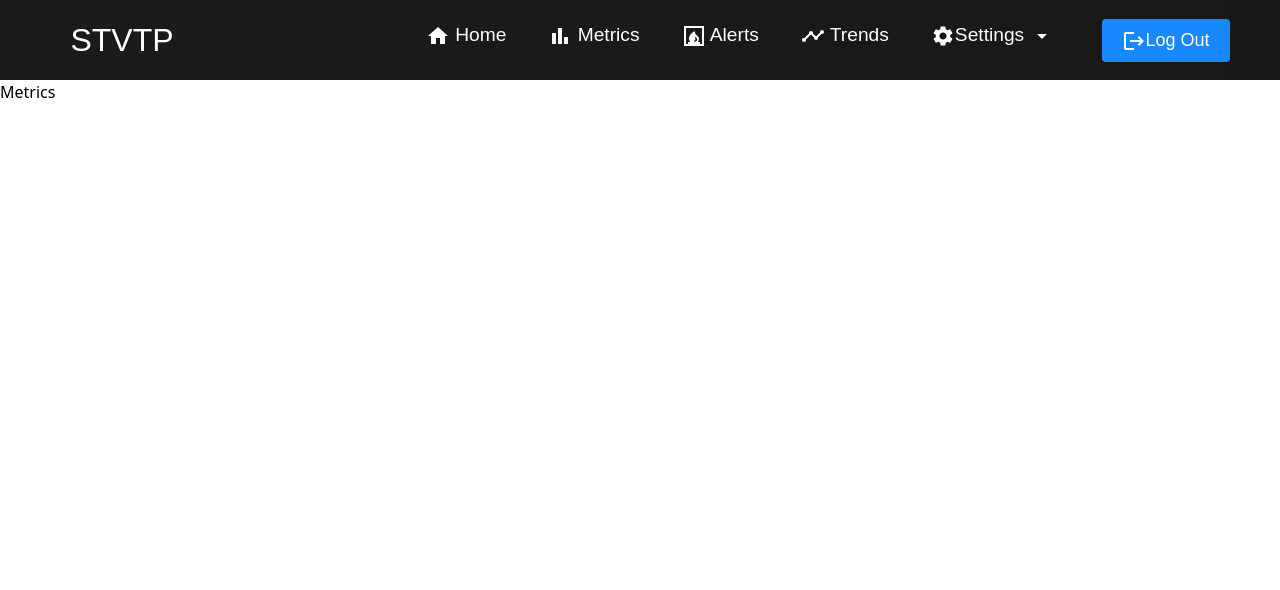
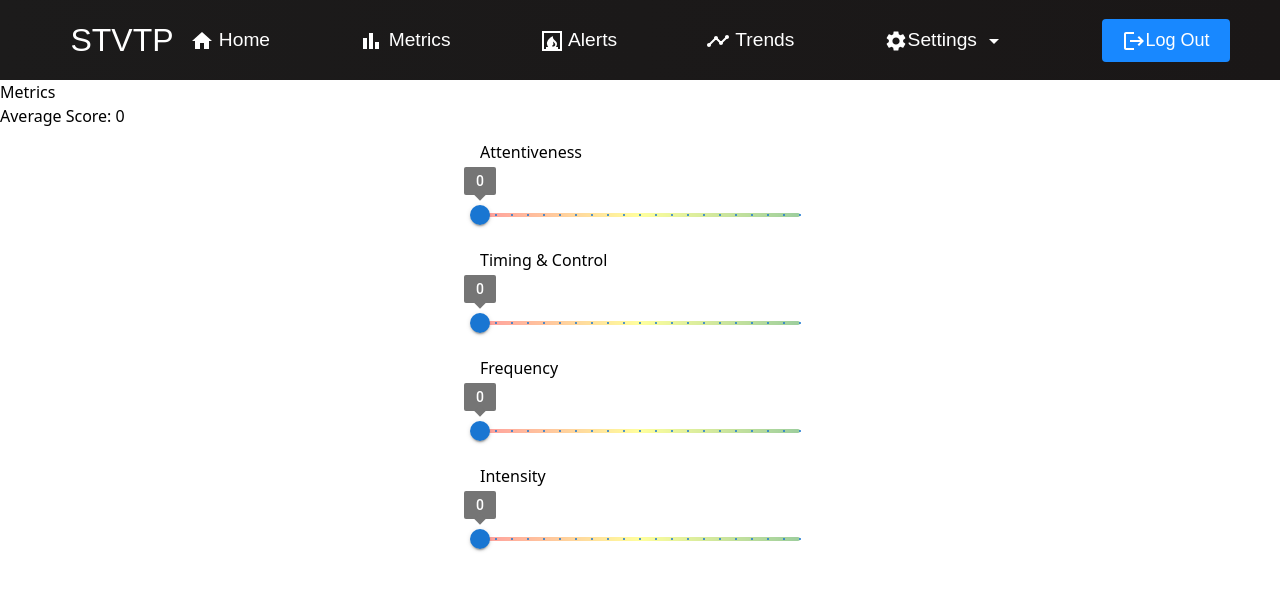
Before and after one commit to Gowdilya/stvtp, a React (Create React App) app: page /metrics in a window 1280 px wide. Shown: the top 590 px of the page. Built offline with nearby package versions, Linux system fonts and the light colour scheme.

Commit message:
Fixed side nav to full height, added Slider component, and prototyped metrics

```diff
--- a/package.json
+++ b/package.json
@@ -14,6 +14,7 @@
     "@types/node": "^16.11.26",
     "@types/react": "^17.0.39",
     "@types/react-dom": "^17.0.11",
+    "@types/styled-components": "^5.1.23",
     "react": "^17.0.2",
     "react-dom": "^17.0.2",
     "react-router-dom": "^6.2.1",
--- a/src/App.js
+++ b/src/App.js
@@ -1,9 +1,9 @@
 import React from "react";
 import Navbar from "./components/Navbar/Navbar";
-import Home from "./components/pages/Home";
-import Metrics from "./components/pages/Metrics/index.tsx";
+import Home from "./pages/Home";
+import Metrics from "./pages/Metrics/index.tsx";
 import { BrowserRouter as Router, Routes, Route } from "react-router-dom";
-import SignUp from "./components/pages/SignUp";
+import SignUp from "./pages/SignUp";
 
 function App() {
   return (
--- a/src/components/Navbar/Navbar.css
+++ b/src/components/Navbar/Navbar.css
@@ -22,8 +22,9 @@
   list-style: none;
   text-align: center;
   width: 70vw;
-  justify-content: end;
+
   margin-right: 2rem;
+  height: 100%;
 }
 
 .nav-item {
--- /dev/null
+++ b/src/components/Slider/index.tsx
@@ -0,0 +1,69 @@
+import Slider from "@mui/material/Slider";
+//import TextField from "@mui/material/TextField";
+import styled from "styled-components";
+
+
+
+const CustomSlider = styled(Slider)`
+  .MuiSlider-track {
+    background-image: linear-gradient(0.25turn, red, yellow, green);
+  }
+  .MuiSlider-rail {
+    background-image: linear-gradient(0.25turn, red, yellow, green);
+  }
+`;
+
+
+
+interface ISliderProps{
+  header: string;
+  setValue: (value: number) => void;
+  value: number;
+}
+
+export default function SliderPage(props:ISliderProps) {
+  const handleChange = ( value:number | number[]) => {
+    if(typeof value === "number"){
+      props.setValue(value);
+    }
+  };
+
+  return (
+    <div className="m-auto mt-3 w-80">
+      <div className="mb-9">
+        {props.header}
+      </div>
+
+      <CustomSlider
+        value={props.value}
+        min={0}
+        max={100}
+        marks
+        step={5}
+        onChange={(event:Event, value:number|number[], activeThumb:number)=>handleChange(value)}
+        valueLabelDisplay="on"
+      />
+
+
+{/*       <TextField
+        id="standard-number"
+        label={props.header}
+        type="number"
+        InputLabelProps={{
+          shrink: true,
+        }}
+        value={props.value}
+      /> */}
+
+      {/* <TextField
+        id="standard-number"
+        label="current Sample weight"
+        type="number"
+        InputLabelProps={{
+          shrink: true,
+        }}
+        value={100 - props.value}
+      /> */}
+    </div>
+  );
+}
--- a/src/components/pages/Metrics/index.tsx
+++ /dev/null
@@ -1,8 +0,0 @@
-import React from "react";
-
-export default function Metrics() {
-  console.log(
-    "Metrics"
-  );
-  return <div>Metrics</div>;
-}
--- /dev/null
+++ b/src/pages/Metrics/index.tsx
@@ -0,0 +1,24 @@
+import React , {useState} from "react";
+import Slider from './../../components/Slider';
+export default function Metrics() {
+  const [score1, setScore1] = useState(0);
+  const [score2, setScore2] = useState(0);
+  const [score3, setScore3] = useState(0);
+  const [score4, setScore4] = useState(0);
+  console.log(
+    "Metrics"
+  );
+  return <div className="container mx-auto">
+      Metrics
+      <div> Average Score: {Math.round((score1 + score2 + score3 + score4)/3)}</div>
+
+          <Slider value={score1} setValue={setScore1} header={"Attentiveness"}/>
+
+          <Slider value={score2} setValue={setScore2} header={"Timing & Control"}/>
+
+          <Slider value={score3} setValue={setScore3} header={"Frequency"}/>
+
+          <Slider value={score4} setValue={setScore4} header={"Intensity"}/>
+
+    </div>;
+}
--- a/tailwind.config.js
+++ b/tailwind.config.js
@@ -1,7 +1,7 @@
 module.exports = {
-  content: [],
+  content: ["./src/**/*.{html,js,tsx}"],
   theme: {
     extend: {},
   },
   plugins: [],
-}
+};
```
Also changed, not shown: src/pages/Home.js (renamed from src/components/pages/Home.js), src/pages/SignUp.js (renamed from src/components/pages/SignUp.js), 1 other file (tests, documents, lock files or other folders).
